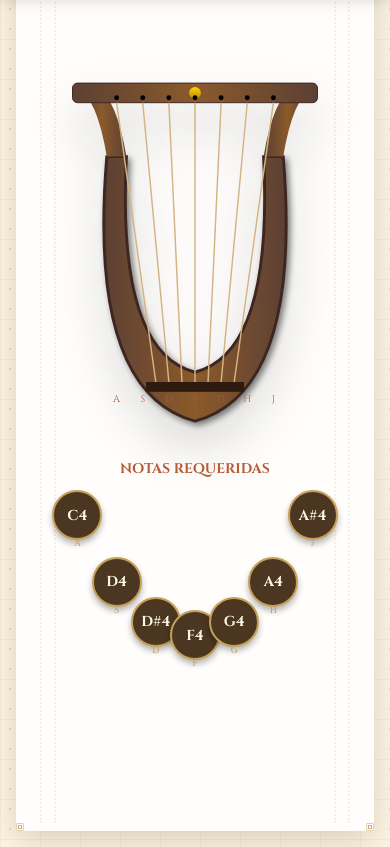
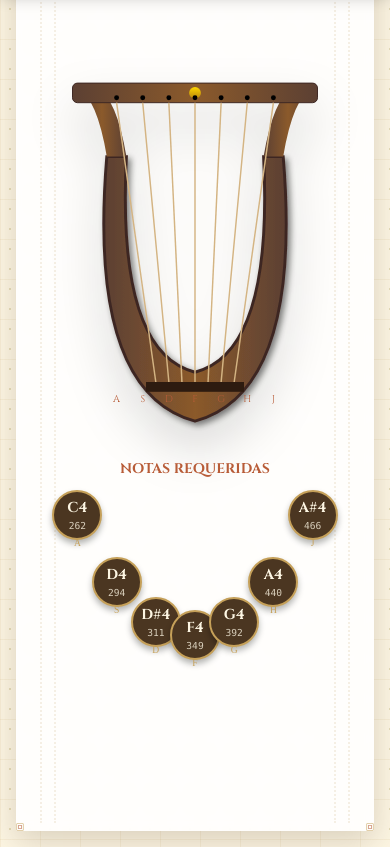
Before and after one commit to Rafa-Almedinilla/afinaliras, a plain HTML site: page index.html in a window 390 px wide. Shown: the part 1041-1888 px from the top of the page. Drawn offline with nearby package versions, Linux system fonts and the light colour scheme; a web font is replaced by a local one.

Commit message:
Update index.html
bug hercios en movil corregido

```diff
--- a/index.html
+++ b/index.html
@@ -735,7 +735,7 @@
 
                 tag.innerHTML = `
                     <span class="font-bold cinzel-font">${displayName}</span>
-                    <span class="text-[0.6rem] opacity-80 font-mono hidden sm:block">${Math.round(n.freq)}</span>
+                    <span class="text-[0.6rem] opacity-80 font-mono block">${Math.round(n.freq)}</span>
                     <span class="text-[0.6rem] text-[#c5a059] absolute -bottom-3">${KEY_MAP[idx] ? KEY_MAP[idx].toUpperCase() : idx+1}</span>
                 `;
                 tag.onclick = () => playTone(n.freq, idx);
```
